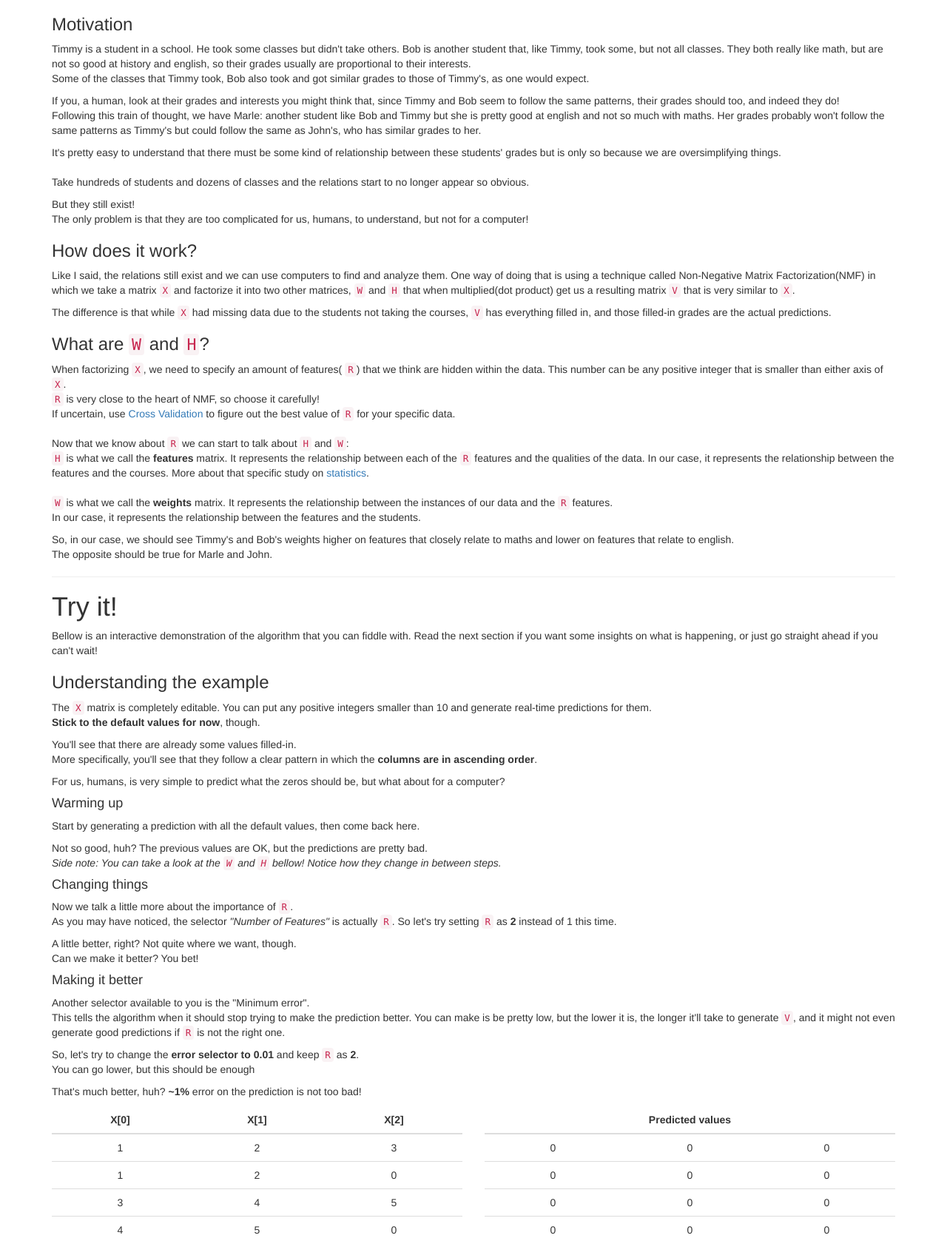
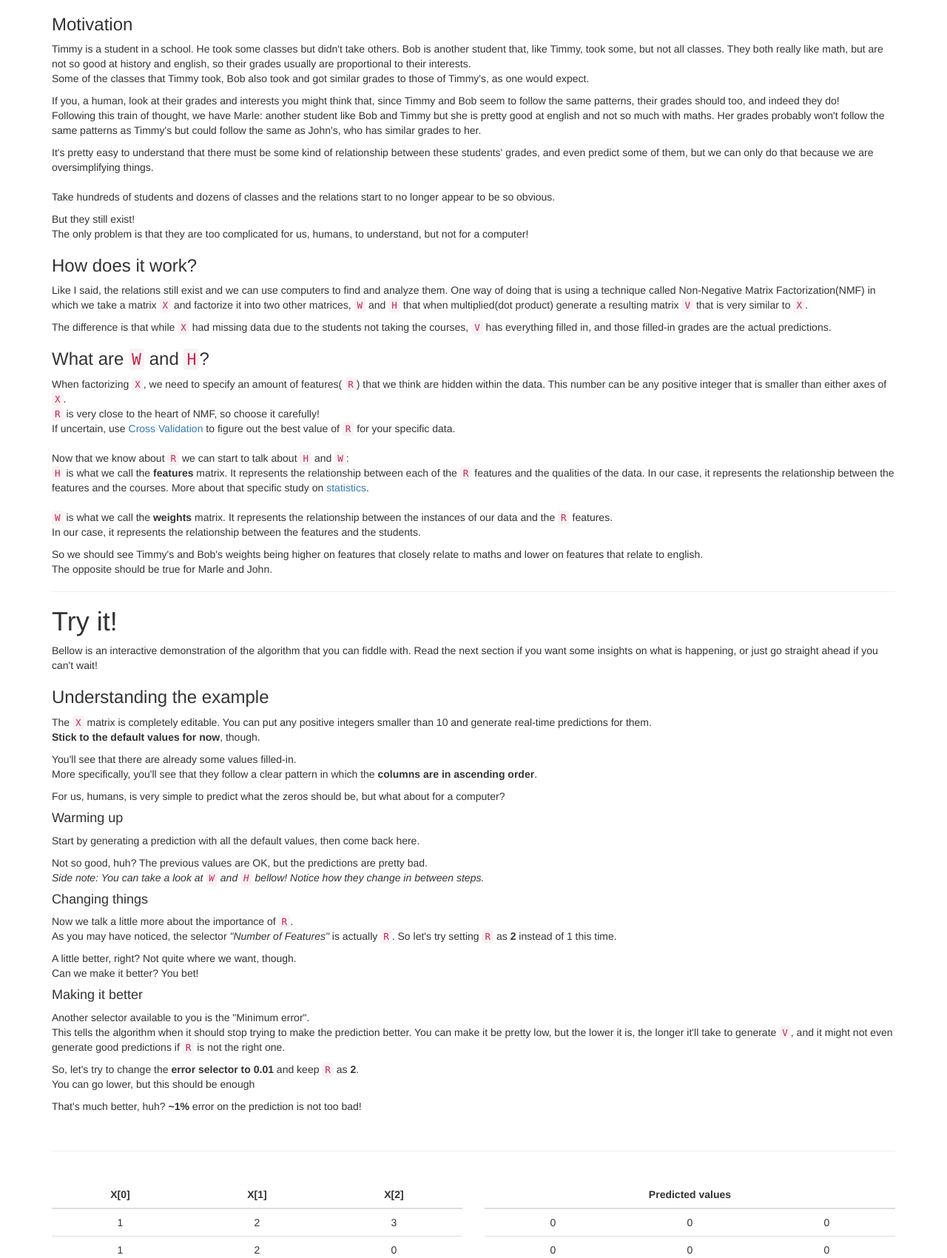
Before and after one commit to Maronato/NGP, a Django app: page / in a window 1280 px wide. Shown: the part 132-1832 px from the top of the page at 74% size. Run offline with Django 3.2, Linux system fonts and the light colour scheme; some libraries are stand-ins or nearby versions.

Commit message:
minor text fixes

```diff
--- a/interface/templates/index.html
+++ b/interface/templates/index.html
@@ -17,9 +17,9 @@
         who has similar grades to her.
     </p>
     <p>
-        It's pretty easy to understand that there must be some kind of relationship between these students' grades but is only so because we are oversimplifying things.
+        It's pretty easy to understand that there must be some kind of relationship between these students' grades, and even predict some of them, but we can only do that because we are oversimplifying things.
         <br>
-        <br> Take hundreds of students and dozens of classes and the relations start to no longer appear so obvious.
+        <br> Take hundreds of students and dozens of classes and the relations start to no longer appear to be so obvious.
     </p>
     <p>
         But they still exist!
@@ -28,7 +28,7 @@
     <h3>How does it work?</h3>
     <p>
         Like I said, the relations still exist and we can use computers to find and analyze them. One way of doing that is using a technique called Non-Negative Matrix Factorization(NMF) in which we take a matrix <code>X</code> and factorize it into two
-        other matrices, <code>W</code> and <code>H</code> that when multiplied(dot product) get us a resulting matrix <code>V</code> that is very similar to <code>X</code>.
+        other matrices, <code>W</code> and <code>H</code> that when multiplied(dot product) generate a resulting matrix <code>V</code> that is very similar to <code>X</code>.
     </p>
     <p>
         The difference is that while <code>X</code> had missing data due to the students not taking the courses, <code>V</code> has everything filled in, and those filled-in grades are the actual predictions.
@@ -36,7 +36,7 @@
     <h3>What are <code>W</code> and <code>H</code>?</h3>
     <p>
         When factorizing <code>X</code>, we need to specify an amount of features(
-        <code>R</code>) that we think are hidden within the data. This number can be any positive integer that is smaller than either axis of <code>X</code>.
+        <code>R</code>) that we think are hidden within the data. This number can be any positive integer that is smaller than either axes of <code>X</code>.
         <br>
         <code>R</code> is very close to the heart of NMF, so choose it carefully!
         <br> If uncertain, use <a href="https://en.wikipedia.org/wiki/Cross-validation_(statistics)" target="_blank">
@@ -52,7 +52,7 @@
         <br> In our case, it represents the relationship between the features and the students.
     </p>
     <p>
-        So, in our case, we should see Timmy's and Bob's weights higher on features that closely relate to maths and lower on features that relate to english.
+        So we should see Timmy's and Bob's weights being higher on features that closely relate to maths and lower on features that relate to english.
         <br> The opposite should be true for Marle and John.
     </p>
     <hr>
@@ -80,7 +80,7 @@
     <p>
         Not so good, huh? The previous values are OK, but the predictions are pretty bad.
         <br>
-        <i>Side note: You can take a look at the <code>W</code> and <code>H</code>
+        <i>Side note: You can take a look at <code>W</code> and <code>H</code>
       bellow! Notice how they change in between steps.</i>
     </p>
     <h4>Changing things</h4>
@@ -96,7 +96,7 @@
     <h4>Making it better</h4>
     <p>
         Another selector available to you is the "Minimum error".
-        <br> This tells the algorithm when it should stop trying to make the prediction better. You can make is be pretty low, but the lower it is, the longer it'll take to generate <code>V</code>, and it might not even generate good predictions if
+        <br> This tells the algorithm when it should stop trying to make the prediction better. You can make it be pretty low, but the lower it is, the longer it'll take to generate <code>V</code>, and it might not even generate good predictions if
         <code>R</code> is not the right one.
     </p>
     <p>
@@ -106,7 +106,9 @@
     <p>
         That's much better, huh? <b>~1%</b> error on the prediction is not too bad!
     </p>
-
+    <br>
+    <hr>
+    <br>
     <div class="row">
         <div class="col-md-6">
             <table id="table" class="table">
```
